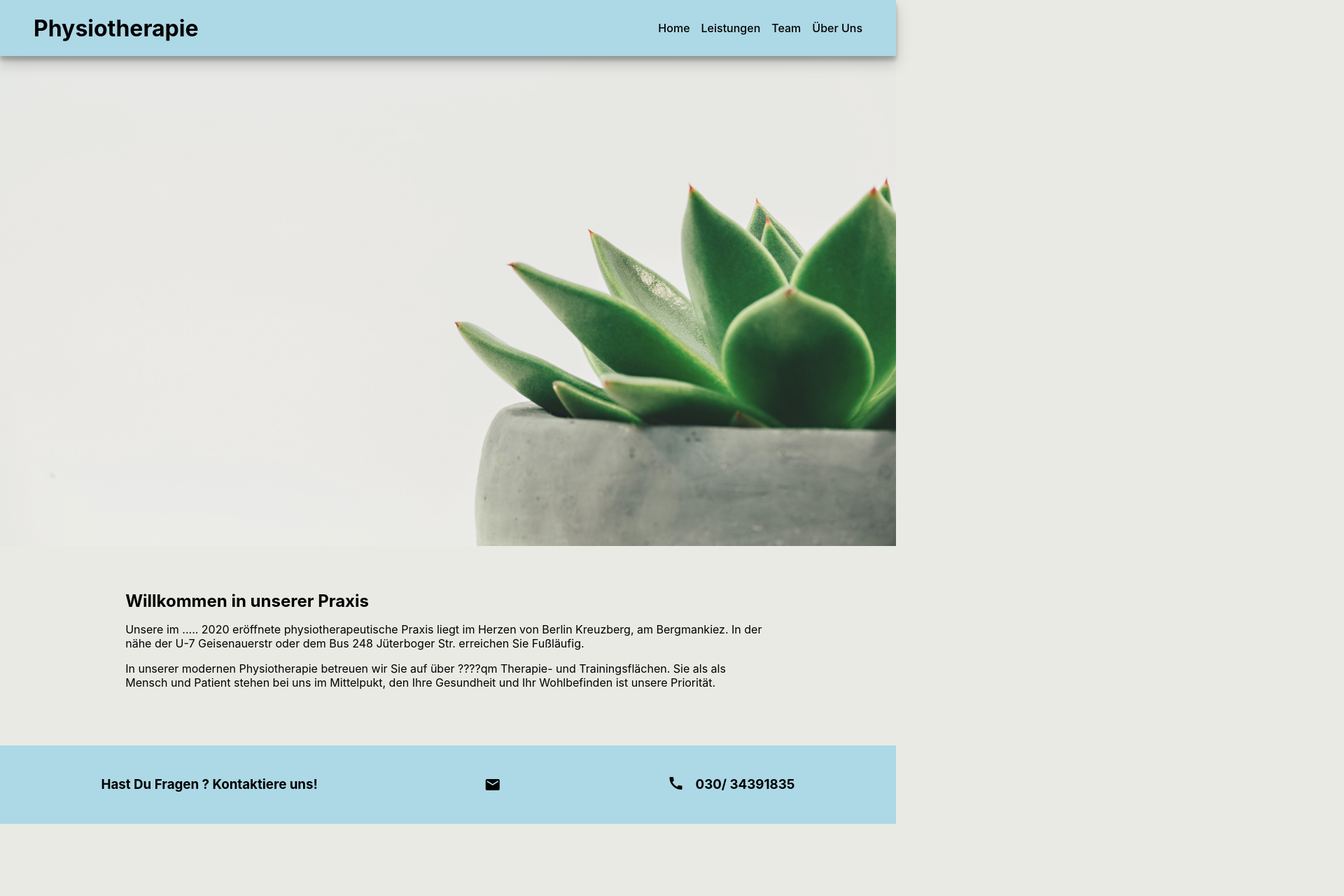
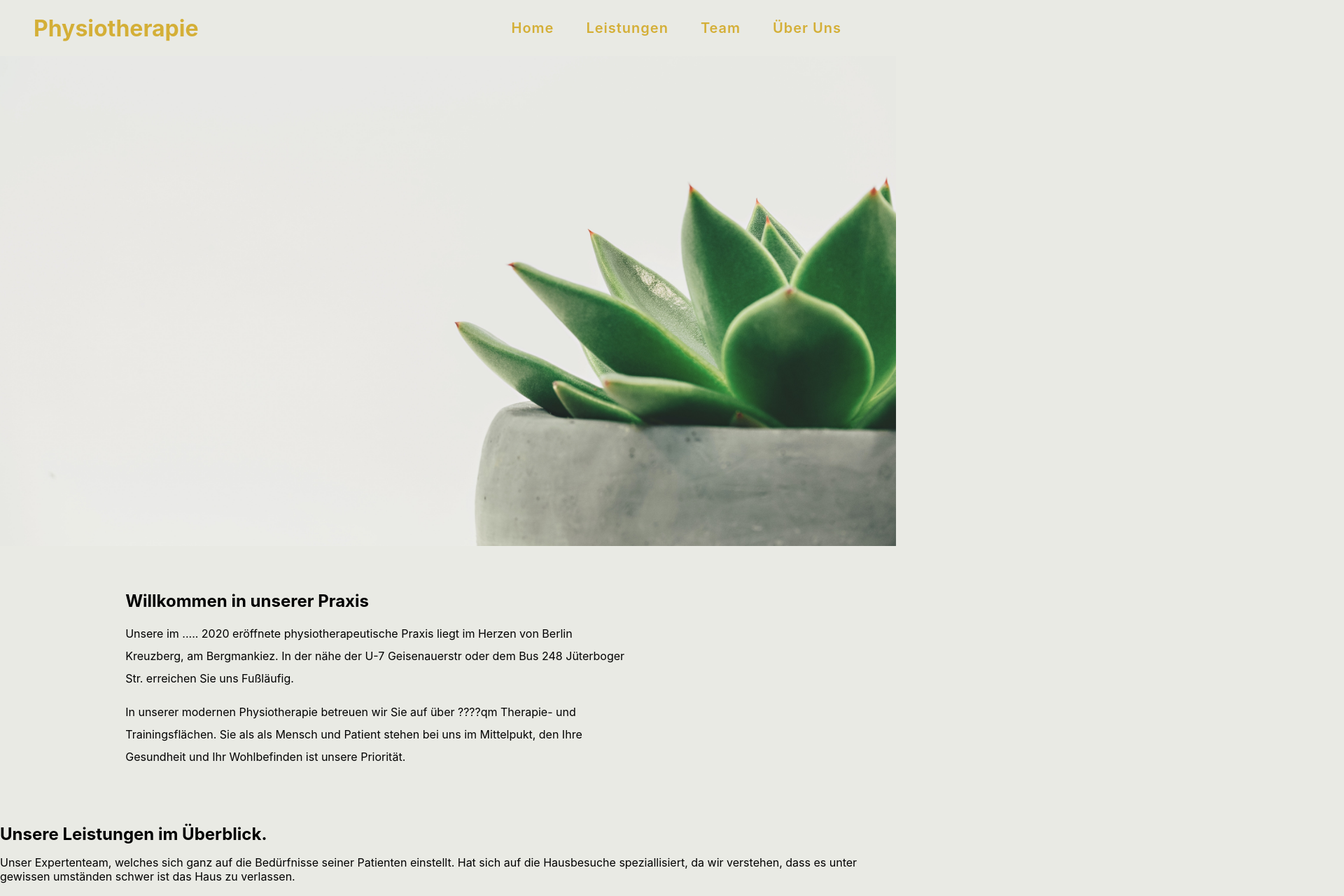
Before and after one commit to Romulo91/Physio_HP, a Next.js app: page / in a window 1280 px wide. Shown: the top 1280 px of the page at 70% size, 1920 px wide, since content can reach past the window. Before the commit the page ends 1177 px from the top, so only its background shows below. Built offline with nearby package versions, Linux system fonts and the light colour scheme.

Commit message:
leistungen

```diff
--- a/components/Header.module.scss
+++ b/components/Header.module.scss
@@ -1,6 +1,6 @@
 .header {
-  background-color: lightblue;
-  box-shadow: 0 10px 20px rgba(0, 0, 0, 0.19), 0 6px 6px rgba(0, 0, 0, 0.23);
+  background-color: rgba(161, 126, 230, 0);
+  // box-shadow: 0 10px 20px rgba(0, 0, 0, 0.19), 0 6px 6px rgba(0, 0, 0, 0.23);
   position: sticky;
   top: 0;
   > div {
@@ -9,14 +9,20 @@
     padding: 0.5rem;
     position: relative;
     height: 80px;
+
     > h1 {
       flex-grow: 1;
+      color: #d4af37;
     }
     > nav {
       display: flex;
       gap: 1rem;
       > a {
-        font-weight: 500;
+        font-weight: 600;
+        font-size: 20px;
+        letter-spacing: 1px;
+        padding-right: 30px;
+        color: #d4af37;
       }
     }
 
--- a/pages/index.js
+++ b/pages/index.js
@@ -6,7 +6,7 @@ export default function Home() {
   return (
     <div>
       <Head>
-        <title>Create Next App</title>
+        <title>Dreigold</title>
         <link rel="icon" href="/favicon.ico" />
         <link
           href="https://fonts.googleapis.com/icon?family=Material+Icons"
@@ -24,7 +24,7 @@ export default function Home() {
           <p>
             Unsere im ..... 2020 eröffnete physiotherapeutische Praxis liegt im
             Herzen von Berlin Kreuzberg, am Bergmankiez. In der nähe der U-7
-            Geisenauerstr oder dem Bus 248 Jüterboger Str. erreichen Sie
+            Geisenauerstr oder dem Bus 248 Jüterboger Str. erreichen Sie uns
             Fußläufig.
           </p>
           <p>
@@ -33,6 +33,58 @@ export default function Home() {
             stehen bei uns im Mittelpukt, den Ihre Gesundheit und Ihr
             Wohlbefinden ist unsere Priorität.
           </p>
+        </div>
+      </section>
+
+      <section className={styles.leistungen}>
+        <h2>Unsere Leistungen im Überblick.</h2>
+        <p>
+          Unser Expertenteam, welches sich ganz auf die Bedürfnisse seiner
+          Patienten einstellt. Hat sich auf die Hausbesuche speziallisiert, da
+          wir verstehen, dass es unter gewissen umständen schwer ist das Haus zu
+          verlassen.
+        </p>
+
+        <div>
+          <h1> hello</h1>
+          <img src="/leistungen.jpg" alt="leistungen" />
+        </div>
+        <div>
+          <ul>
+            <li>
+              <h3>Hausbesuche</h3>
+            </li>
+            <li>
+              <h3> Manuelle Therapie</h3>
+            </li>
+            <li>
+              <h3> Fango Behandlung</h3>
+            </li>
+            <li>
+              <h3>CMD Kiefergelenkstherapie </h3>
+            </li>
+            <li>
+              <h3>Heißluft</h3>
+            </li>
+            <li>
+              <h3>Krankengymnastik</h3>
+            </li>
+            <li>
+              <h3>Lymphdrainage</h3>
+            </li>
+            <li>
+              <h3>Massagen</h3>
+            </li>
+            <li>
+              <h3>Migränetherapie</h3>
+            </li>
+            <li>
+              <h3>Schlingentisch</h3>
+            </li>
+            <li>
+              <h3>Therapie nach Bobath</h3>
+            </li>
+          </ul>
         </div>
       </section>
 
--- a/pages/index.module.scss
+++ b/pages/index.module.scss
@@ -14,6 +14,10 @@
   padding: 5%;
   > div {
     width: 80%;
+    > p {
+      line-height: 2;
+      width: 90vh;
+    }
   }
   > i {
     width: 300px;
@@ -23,6 +27,13 @@
     float: right;
     margin-left: auto;
     margin-right: auto;
+  }
+}
+
+.leistungen {
+  > img {
+    width: 50px;
+    height: 50px;
   }
 }
 
```
Also changed, not shown: public/fuß.jpg (added), public/leistungen.jpg (added).
